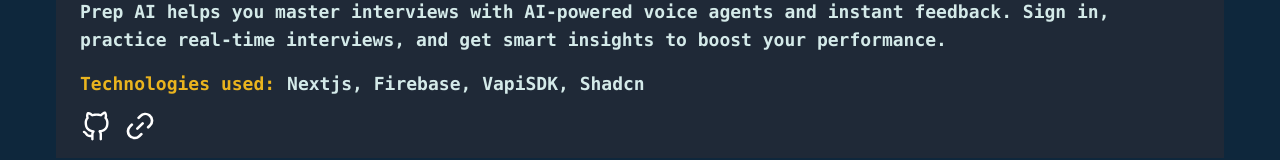
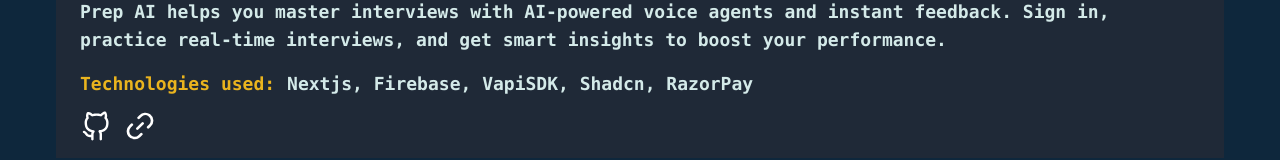
Before and after one commit to Titan-327/harshit-portfolio, a Next.js app in the folder portfolio/: page /projects in a window 1280 px wide. Shown: the part 878-1038 px from the top of the page. Built offline with nearby package versions, Linux system fonts and the light colour scheme.

Commit message:
Update Card.tsx

```diff
--- a/portfolio/src/components/Card.tsx
+++ b/portfolio/src/components/Card.tsx
@@ -91,7 +91,7 @@ Prep AI
 </div>
 <div className="flex">
    <p className="text-md font-semibold ml-6 mt-4 md:text-lg md:mt-4 text-highlight">Technologies used:</p>
-   <p className="text-md font-semibold mt-4 ml-3 md:text-lg md:mt-4">Nextjs, Firebase, VapiSDK, Shadcn</p>
+   <p className="text-md font-semibold mt-4 ml-3 md:text-lg md:mt-4">Nextjs, Firebase, VapiSDK, Shadcn, RazorPay</p>
 </div>
 <div className="mx-6 my-3 flex">
     <div className="h-8 w-8" onClick={function(){
```
